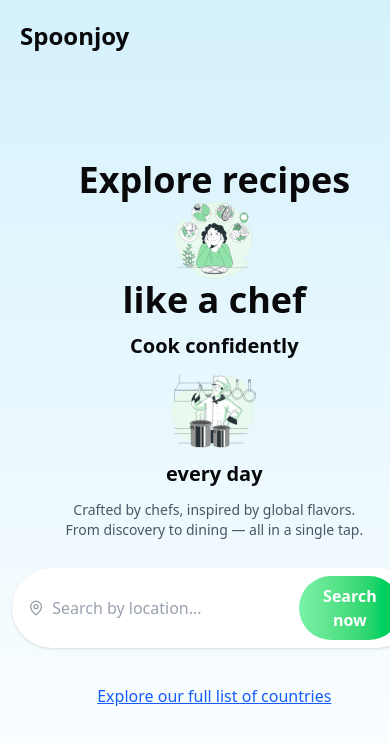
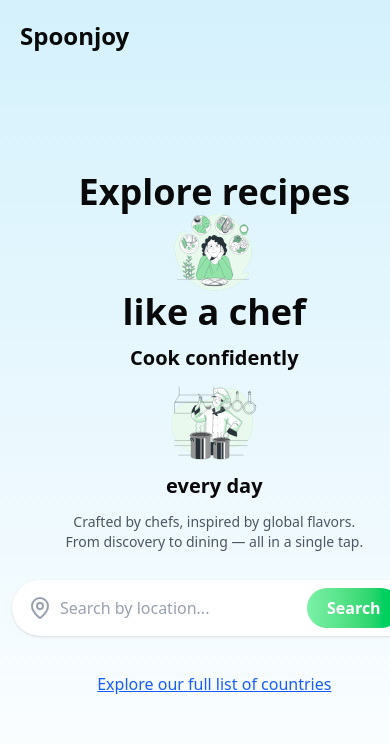
Before and after one commit to MinThantMaung/spoonjoy, a Next.js app: page / in a window 390 px wide. Shown: the top 744 px of the page. Built offline with nearby package versions, Linux system fonts and the light colour scheme.

Commit message:
fix:ui responsive

```diff
--- a/src/app/components/ui/SearchBar.tsx
+++ b/src/app/components/ui/SearchBar.tsx
@@ -10,7 +10,7 @@
 
 export default function SearchBar({
   placeholder = "Search by location...",
-  buttonLabel = "Search now",
+  buttonLabel = "Search",
   onSearch,
 }: SearchBarProps) {
   const [query, setQuery] = useState("")
```
